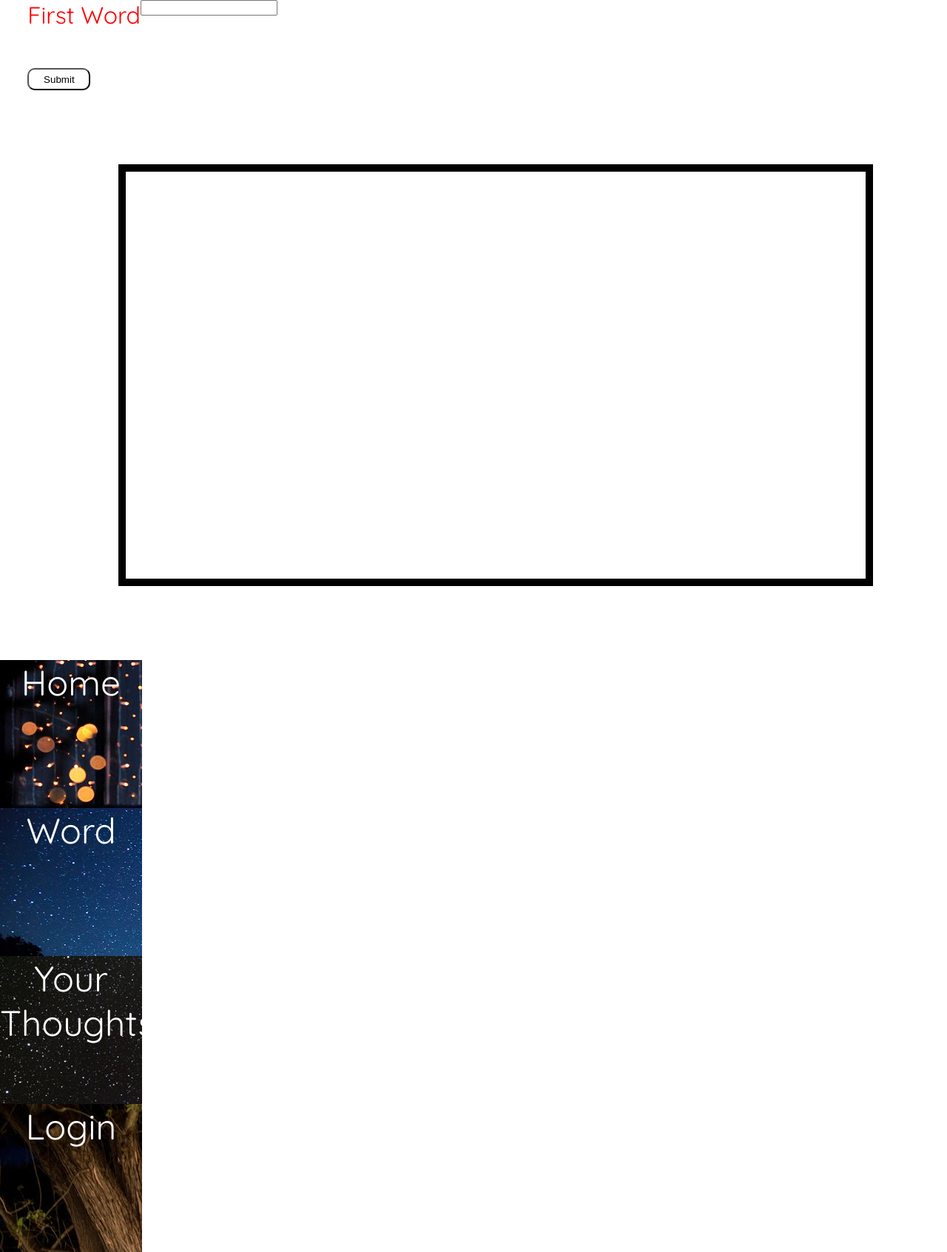
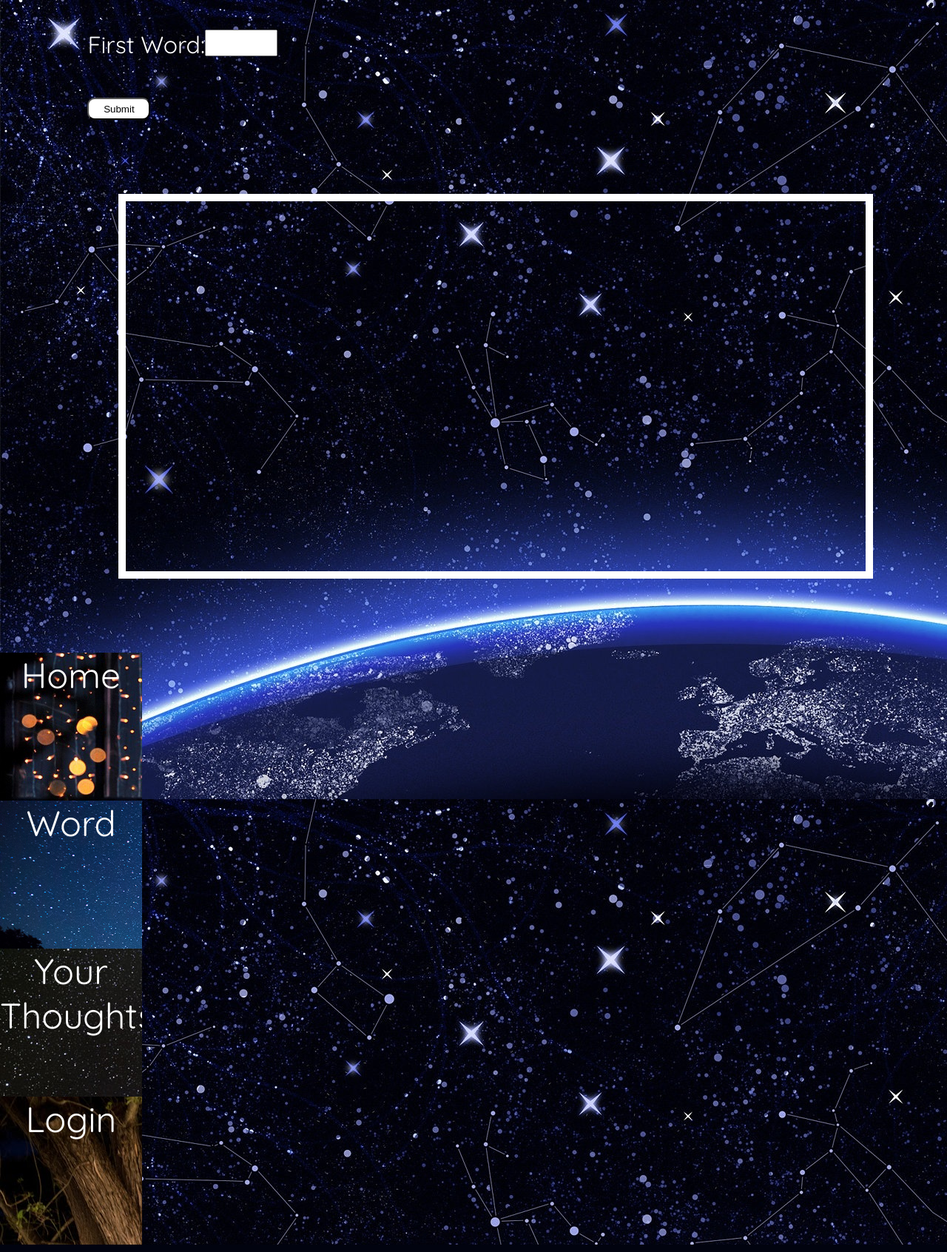
Before and after one commit to linhly2012/finalproject, a Python web app: template template/wordpage.html in a window 1280 px wide. Shown: the part 83-1775 px from the top of the page at 74% size. Run offline with Jinja, Linux system fonts and the light colour scheme; the template is opened without the code that fills it, so the values that code supplies are empty; some libraries are stand-ins or nearby versions.

Commit message:
wordpage updated successfully

```diff
--- a/style/word_page.css
+++ b/style/word_page.css
@@ -8,25 +8,27 @@ body{
   font-family: 'Quicksand', sans-serif;
 }
 
-
-
 #submitButton {
   width: 75px;
   height: 75px;
 }
 
-
-
 #mynetwork{
-  border: solid black 10px;
+  border: solid white 10px;
   margin: 100px;
   float: right;
-  height: 550px;
+  height: 500px;
   width: 1000px;
 }
 
 #first{
   float: right;
+  width: 90px;
+  height: 30px;
+}
+
+#menu{
+  background-image: url('wordbackground.jpg');
 }
 
 /*form section style */
--- a/template/wordpage.html
+++ b/template/wordpage.html
@@ -34,7 +34,9 @@
       <!--for user to insert words -->
 
       <form id="wordinsert">
-          First Word<input id = "first" type = "text" name = "first"></input>
+          <br/>
+          <font color="white">First Word:
+            <input id = "first" type = "text" name = "first" value={{ word }}></input></font>
           <br/>
 
 
```
